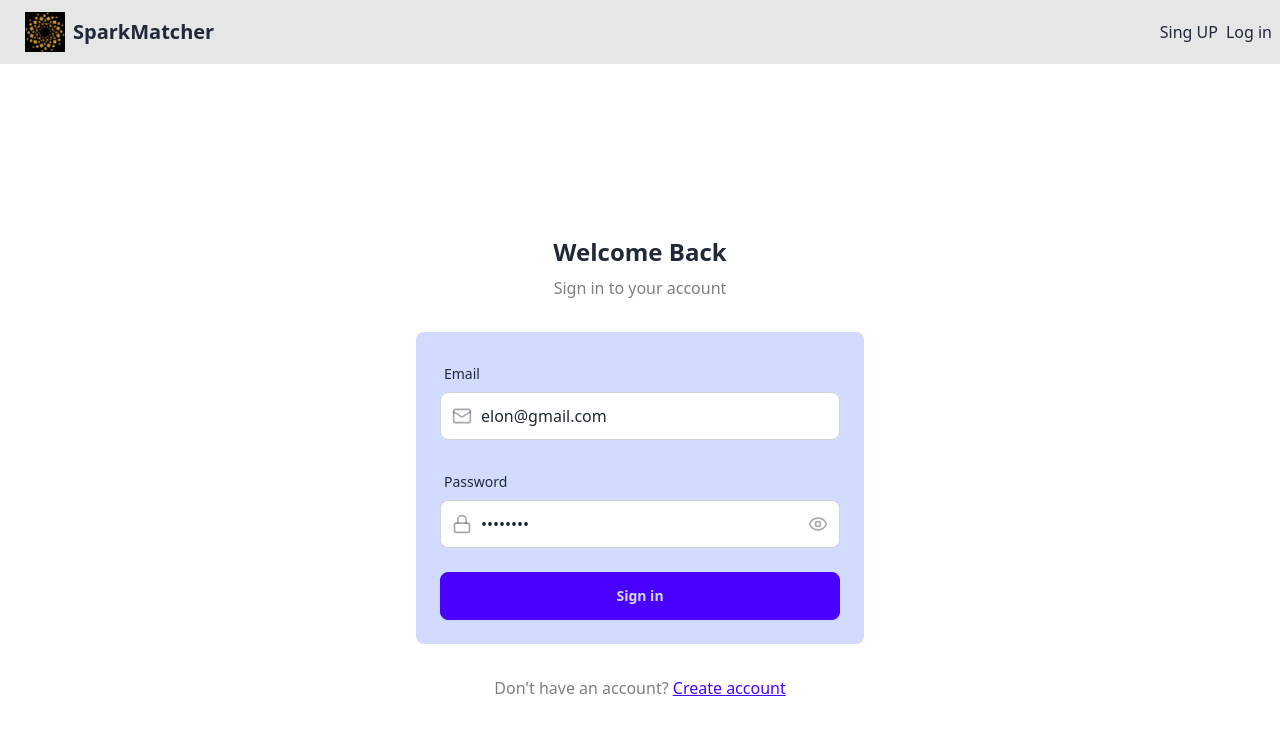
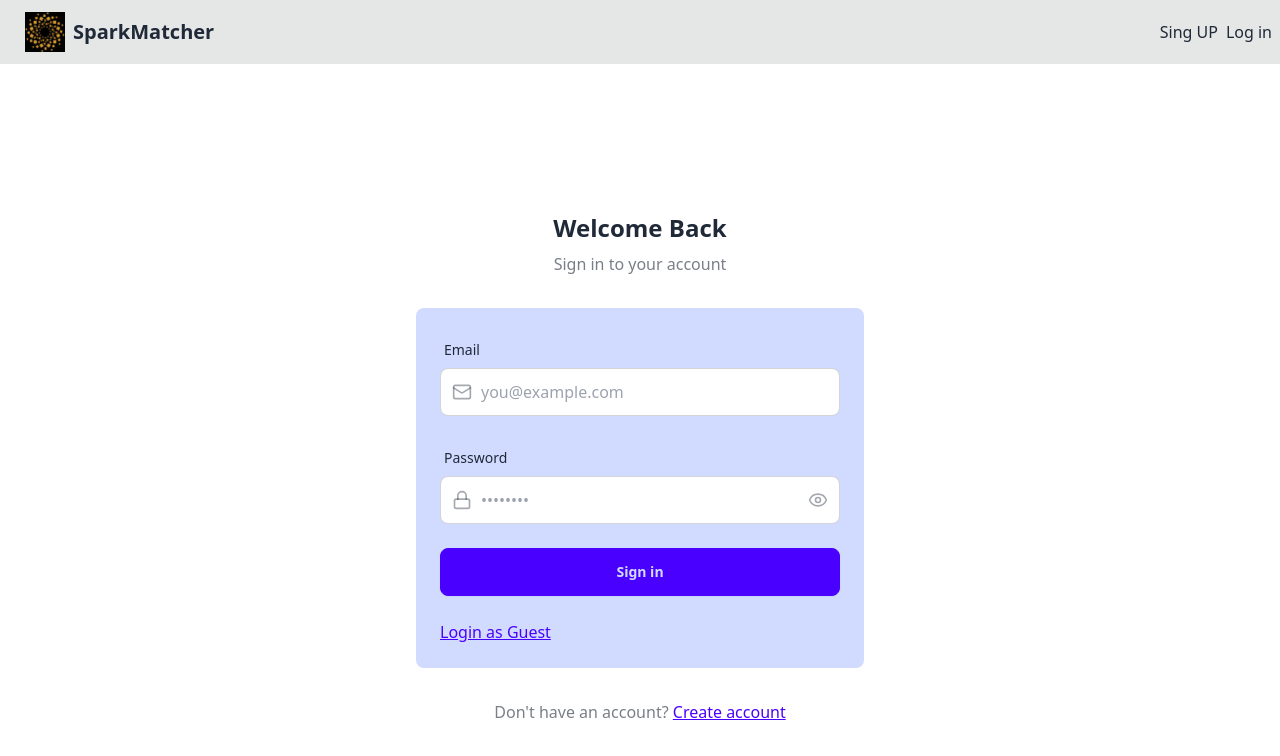
Before and after one commit to NiteshGuptaa/Spark-Matcher, a React (Vite) app in the folder frontend/: page /login in a window 1280 px wide. Shown: the top 756 px of the page. Built offline with nearby package versions, Linux system fonts and the light colour scheme; no server answers.

Commit message:
Added "Loing as guest" feature

```diff
--- a/frontend/src/pages/LoginPage.jsx
+++ b/frontend/src/pages/LoginPage.jsx
@@ -88,7 +88,7 @@ import { useDispatch } from 'react-redux';
 import { addUser } from '../utils/userSlice';
 import { useNavigate } from 'react-router-dom';
 import { useAuthStore } from '../store/useAuthStore';
-import  toast  from 'react-hot-toast';
+import toast from 'react-hot-toast';
 
 import { Link } from "react-router-dom";
 import { Eye, EyeOff, Loader2, Lock, Mail, MessageSquare } from "lucide-react";
@@ -96,8 +96,8 @@ import { BASE_URL } from '../utils/constants';
 
 const LoginPage = () => {
   const [showPassword, setShowPassword] = useState(false);
-  const [emailId, setEmailId] = useState("elon@gmail.com");
-  const [password, setPassword] = useState("Elon@123");
+  const [emailId, setEmailId] = useState("");
+  const [password, setPassword] = useState("");
   const dispatch = useDispatch();
   const navigate = useNavigate();
   const [error, setError] = useState("");
@@ -106,33 +106,35 @@ const LoginPage = () => {
 
   const isLoggingIn = false;
 
-  const handleLogin = async (e) => {
-    e.preventDefault();
-
-    console.log(emailId, password)
+  const loginWithCredentials = async (email, pass) => {
     try {
       const res = await axios.post(
         BASE_URL + "/login",
-              {
-                  emailId,
-                  password
-              },
-              {
-                  withCredentials: true
-              }
+        { emailId: email, password: pass },
+        { withCredentials: true }
       );
-          console.log('Login Success:', res.data);
-          setAuthUser(res.data);  // save user in auth store for future use.
+      setAuthUser(res.data);
       connectSocket();
       dispatch(addUser(res.data));
-          return navigate("/");
-      }
-      catch (err) {
-          console.log('Login Error:', err);
-          const errorMessage = err?.response?.data || "Invalid credentials. Please check your email and password.";
+      navigate("/");
+    } catch (err) {
+      const errorMessage = err?.response?.data || "Invalid credentials.";
       toast.error(errorMessage);
       setError(errorMessage);
     }
+  };
+
+  // normal login
+  const handleLogin = (e) => {
+    e.preventDefault();
+    loginWithCredentials(emailId, password);
+  };
+
+  // guest login
+  const handleGuestLogin = () => {
+    setEmailId("guest@demo.com");
+    setPassword("Guest@123");
+    loginWithCredentials("guest@demo.com", "Guest@123");
   };
 
   return (
@@ -213,6 +215,10 @@ const LoginPage = () => {
                 "Sign in"
               )}
             </button>
+
+            <p onClick={handleGuestLogin} type="submit" className="link link-primary" disabled={isLoggingIn}>
+              Login as Guest
+            </p>
           </form>
 
           <div className="text-center">
```
Lines whose indentation alone changed are shown as unchanged.
